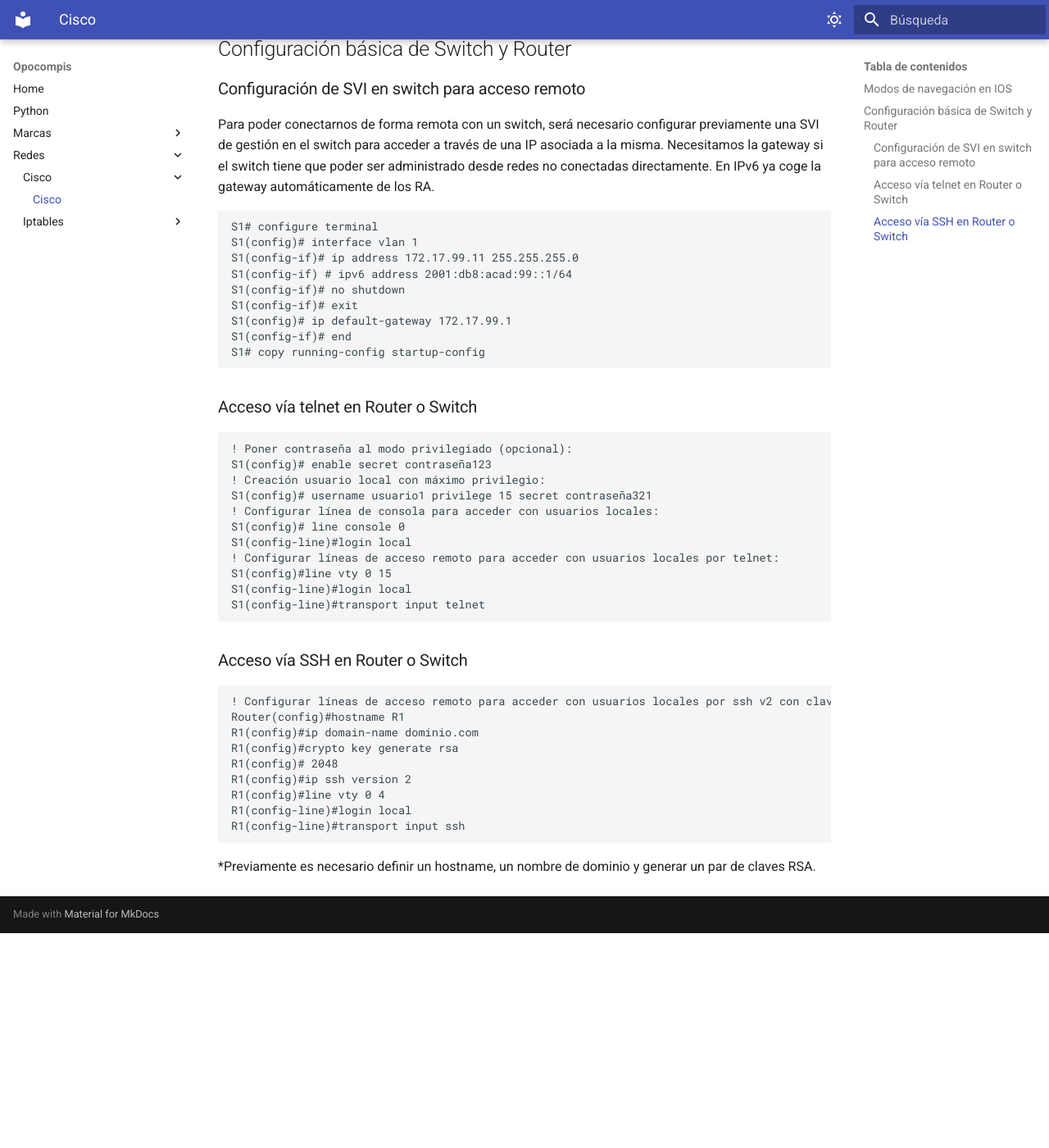
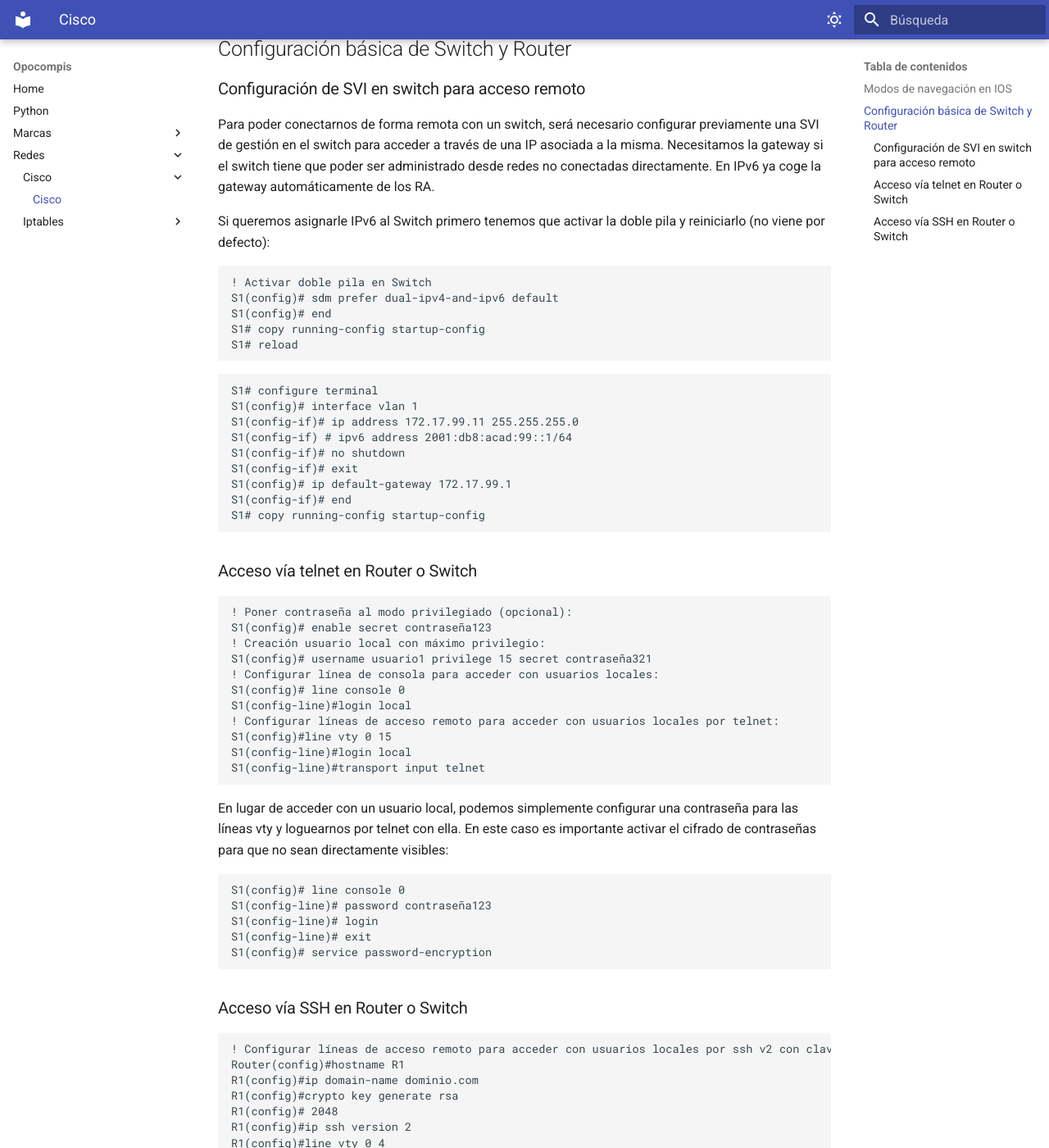
Before and after one commit to Holowachu/opos, an MkDocs documentation site: the page built from docs/Redes/Cisco/Cisco.md, in a window 1280 px wide and 1400 px high, scrolled down 1283 px. Shown: the whole window at 82% size. Built offline with MkDocs 1.6.1 and Material for MkDocs 9.7.7, drawn with Linux system fonts in a browser that asks for light colours; before the commit the page ends 2421 px from its top, so only the background shows below that; some of the changed text lies outside the part shown.

Commit message:
Acceso remoto Cisco ready

````diff
--- a/docs/Redes/Cisco/Cisco.md
+++ b/docs/Redes/Cisco/Cisco.md
@@ -19,6 +19,15 @@
 
 Para poder conectarnos de forma remota con un switch, será necesario configurar previamente una SVI de gestión en el switch para acceder a través de una IP asociada a la misma. Necesitamos la gateway si el switch tiene que poder ser administrado desde redes no conectadas directamente. En IPv6 ya coge la gateway automáticamente de los RA.
 
+Si queremos asignarle IPv6 al Switch primero tenemos que activar la doble pila y reiniciarlo (no viene por defecto):
+
+``` bnf
+! Activar doble pila en Switch
+S1(config)# sdm prefer dual-ipv4-and-ipv6 default
+S1(config)# end
+S1# copy running-config startup-config
+S1# reload
+```
 
 ``` bnf
 S1# configure terminal
@@ -48,6 +57,15 @@
 S1(config-line)#transport input telnet
 ```
 
+En lugar de acceder con un usuario local, podemos simplemente configurar una contraseña para las líneas vty y loguearnos por telnet con ella. En este caso es importante activar el cifrado de contraseñas para que no sean directamente visibles:
+```bnf
+S1(config)# line console 0
+S1(config-line)# password contraseña123
+S1(config-line)# login
+S1(config-line)# exit
+S1(config)# service password-encryption
+```
+
 ### Acceso vía SSH en Router o Switch
 
 ```bnf
@@ -61,4 +79,4 @@
 R1(config-line)#login local
 R1(config-line)#transport input ssh
 ```
-*Previamente es necesario definir un hostname, un nombre de dominio y generar un par de claves RSA.
+*Antes de habilitar el SSH es necesario definir un hostname, un nombre de dominio y generar un par de claves RSA.
````
